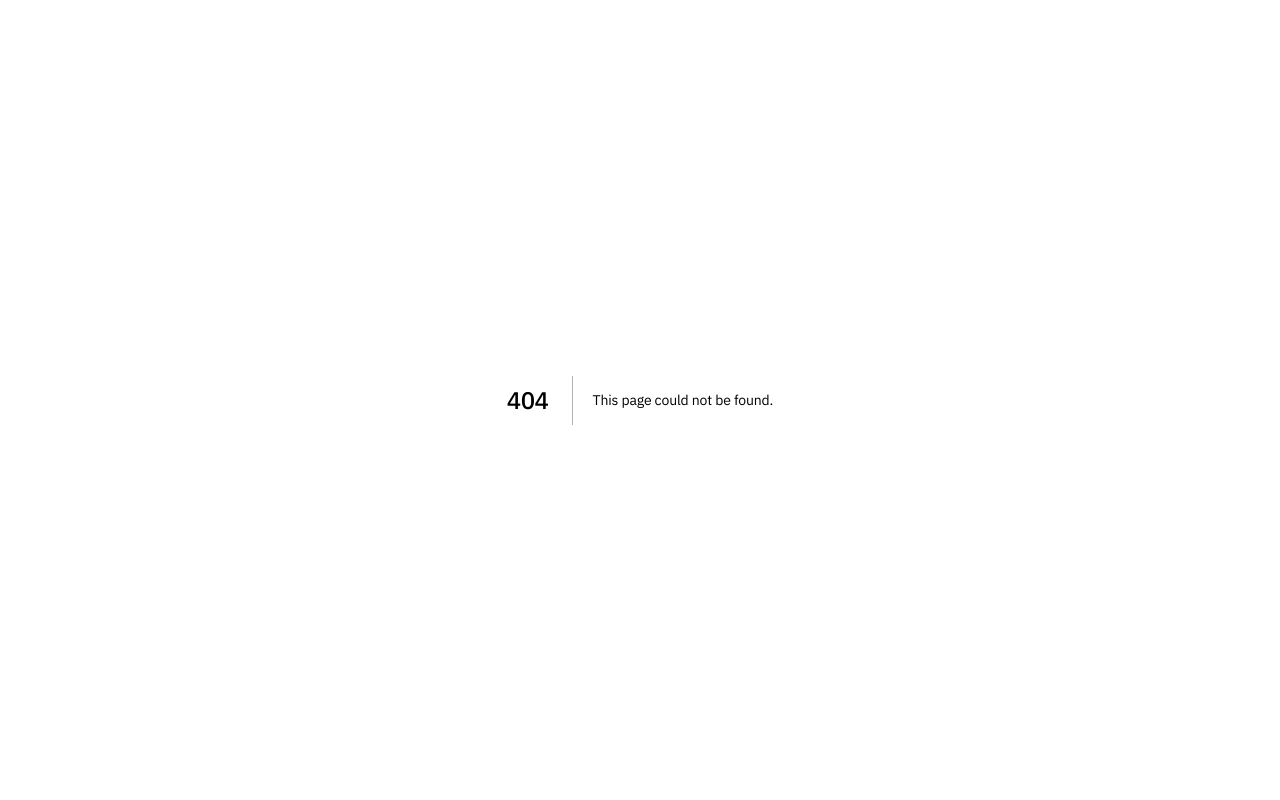
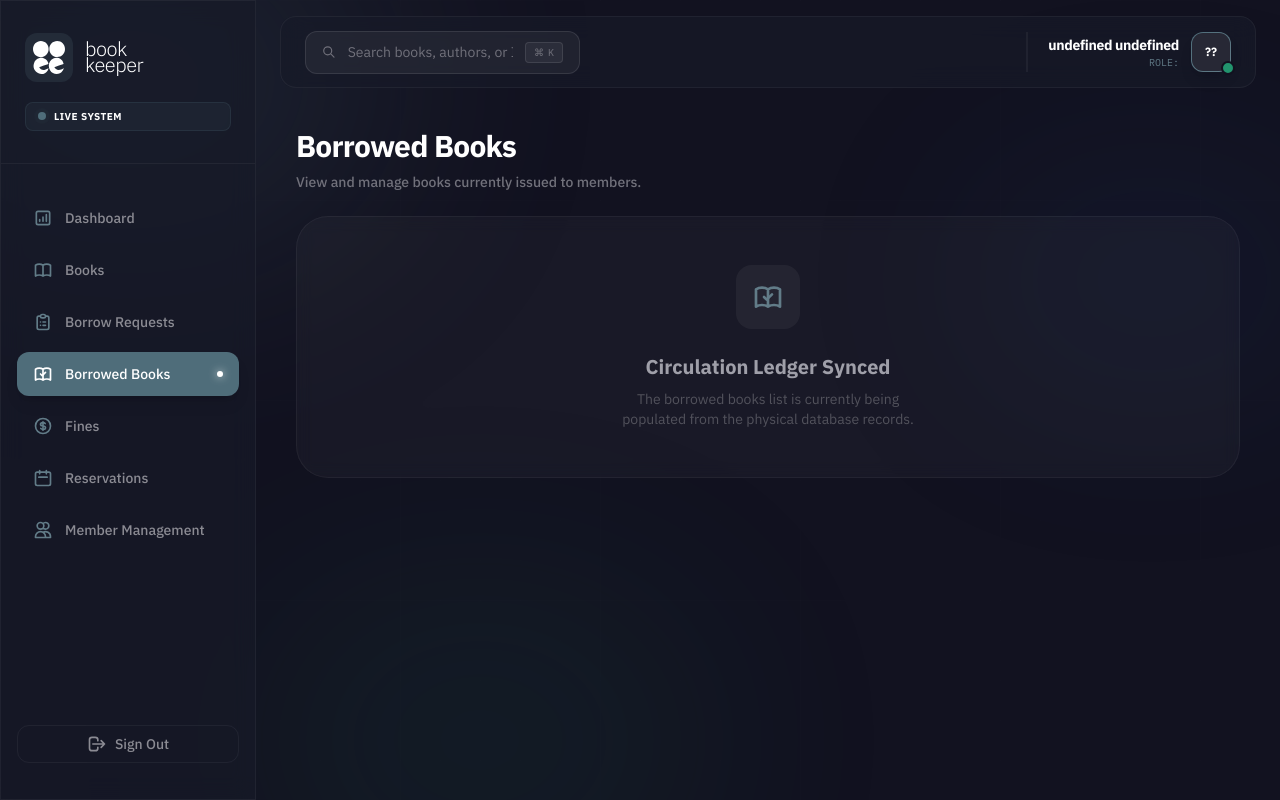
Before and after one commit to Ferdus615/Library_Management_Frontend, a Next.js app: page /admin/borrowed-books in a window 1280 px wide. Before the commit this address had no page. Built offline with nearby package versions, Linux system fonts and the light colour scheme; no server answers.

Commit message:
modified the admin sidebar

```diff
--- a/app/admin/books/page.tsx
+++ b/app/admin/books/page.tsx
@@ -17,7 +17,15 @@ export default function AdminBooksPage() {
           </p>
         </div>
 
-        <div className="flex justify-end">
+        <div className="flex justify-end gap-3">
+          <Link href="/admin/category-management">
+            <Button
+              variant="outline"
+              className="rounded-2xl px-6 border-white/5 hover:bg-white/5 text-zinc-400"
+            >
+              Manage Categories
+            </Button>
+          </Link>
           <Link href="/admin/books/add">
             <Button className="rounded-2xl px-6 flex items-center gap-2">
               <span className="text-lg">+</span>
--- /dev/null
+++ b/app/admin/borrowed-books/page.tsx
@@ -0,0 +1,50 @@
+"use client";
+
+import React from "react";
+
+export default function AdminBorrowedBooksPage() {
+  return (
+    <div className="space-y-6">
+      <div className="flex flex-col gap-2">
+        <h1 className="text-3xl font-black text-white tracking-tight">
+          Borrowed Books
+        </h1>
+        <p className="text-sm text-zinc-500 font-medium">
+          View and manage books currently issued to members.
+        </p>
+      </div>
+
+      <div className="glass-light rounded-[2rem] border-white/5 p-12 text-center">
+        <div className="w-16 h-16 bg-white/5 rounded-2xl flex items-center justify-center mx-auto mb-6 text-(--clr-primary-a10)">
+          <svg
+            xmlns="http://www.w3.org/2000/svg"
+            className="h-8 w-8"
+            fill="none"
+            viewBox="0 0 24 24"
+            stroke="currentColor"
+          >
+            <path
+              strokeLinecap="round"
+              strokeLinejoin="round"
+              strokeWidth={2}
+              d="M12 6.253v13m0-13C10.832 5.477 9.246 5 7.5 5S4.168 5.477 3 6.253v13C4.168 18.477 5.754 18 7.5 18s3.332.477 4.5 1.253m0-13C13.168 5.477 14.754 5 16.5 5c1.747 0 3.332.477 4.5 1.253v13C19.832 18.477 18.247 18 16.5 18c-1.746 0-3.332.477-4.5 1.253"
+            />
+            <path
+              strokeLinecap="round"
+              strokeLinejoin="round"
+              strokeWidth={2}
+              d="M9 12l2 2 4-4"
+            />
+          </svg>
+        </div>
+        <h3 className="text-xl font-bold text-zinc-400">
+          Circulation Ledger Synced
+        </h3>
+        <p className="text-sm text-zinc-600 max-w-xs mx-auto mt-2">
+          The borrowed books list is currently being populated from the physical
+          database records.
+        </p>
+      </div>
+    </div>
+  );
+}
--- a/components/admin/AdminSidebar.tsx
+++ b/components/admin/AdminSidebar.tsx
@@ -54,6 +54,47 @@ const navItems: NavItem[] = [
     ),
   },
   {
+    label: "Borrow Requests",
+    href: "/admin/borrow-request",
+    icon: (
+      <svg
+        xmlns="http://www.w3.org/2000/svg"
+        className="h-5 w-5"
+        fill="none"
+        viewBox="0 0 24 24"
+        stroke="currentColor"
+        strokeWidth={2}
+      >
+        <path
+          strokeLinecap="round"
+          strokeLinejoin="round"
+          d="M9 5H7a2 2 0 00-2 2v12a2 2 0 002 2h10a2 2 0 002-2V7a2 2 0 00-2-2h-2M9 5a2 2 0 002 2h2a2 2 0 002-2M9 5a2 2 0 012-2h2a2 2 0 012 2m-3 7h3m-3 4h3m-6-4h.01M9 16h.01"
+        />
+      </svg>
+    ),
+  },
+  {
+    label: "Borrowed Books",
+    href: "/admin/borrowed-books",
+    icon: (
+      <svg
+        xmlns="http://www.w3.org/2000/svg"
+        className="h-5 w-5"
+        fill="none"
+        viewBox="0 0 24 24"
+        stroke="currentColor"
+        strokeWidth={2}
+      >
+        <path
+          strokeLinecap="round"
+          strokeLinejoin="round"
+          d="M12 6.253v13m0-13C10.832 5.477 9.246 5 7.5 5S4.168 5.477 3 6.253v13C4.168 18.477 5.754 18 7.5 18s3.332.477 4.5 1.253m0-13C13.168 5.477 14.754 5 16.5 5c1.747 0 3.332.477 4.5 1.253v13C19.832 18.477 18.247 18 16.5 18c-1.746 0-3.332.477-4.5 1.253"
+        />
+        <path strokeLinecap="round" strokeLinejoin="round" d="M9 12l2 2 4-4" />
+      </svg>
+    ),
+  },
+  {
     label: "Fines",
     href: "/admin/fines",
     icon: (
@@ -74,26 +115,6 @@ const navItems: NavItem[] = [
     ),
   },
   {
-    label: "Borrow Requests",
-    href: "/admin/borrow-request",
-    icon: (
-      <svg
-        xmlns="http://www.w3.org/2000/svg"
-        className="h-5 w-5"
-        fill="none"
-        viewBox="0 0 24 24"
-        stroke="currentColor"
-        strokeWidth={2}
-      >
-        <path
-          strokeLinecap="round"
-          strokeLinejoin="round"
-          d="M9 5H7a2 2 0 00-2 2v12a2 2 0 002 2h10a2 2 0 002-2V7a2 2 0 00-2-2h-2M9 5a2 2 0 002 2h2a2 2 0 002-2M9 5a2 2 0 012-2h2a2 2 0 012 2m-3 7h3m-3 4h3m-6-4h.01M9 16h.01"
-        />
-      </svg>
-    ),
-  },
-  {
     label: "Reservations",
     href: "/admin/reservations",
     icon: (
@@ -109,26 +130,6 @@ const navItems: NavItem[] = [
           strokeLinecap="round"
           strokeLinejoin="round"
           d="M8 7V3m8 4V3m-9 8h10M5 21h14a2 2 0 002-2V7a2 2 0 00-2-2H5a2 2 0 00-2 2v12a2 2 0 002 2z"
-        />
-      </svg>
-    ),
-  },
-  {
-    label: "Category Management",
-    href: "/admin/category-management",
-    icon: (
-      <svg
-        xmlns="http://www.w3.org/2000/svg"
-        className="h-5 w-5"
-        fill="none"
-        viewBox="0 0 24 24"
-        stroke="currentColor"
-        strokeWidth={2}
-      >
-        <path
-          strokeLinecap="round"
-          strokeLinejoin="round"
-          d="M19 11H5m14 0a2 2 0 012 2v6a2 2 0 01-2 2H5a2 2 0 01-2-2v-6a2 2 0 012-2m14 0V9a2 2 0 00-2-2M5 11V9a2 2 0 012-2m0 0V5a2 2 0 012-2h6a2 2 0 012 2v2M7 7h10"
         />
       </svg>
     ),
--- a/components/layout/Sidebar.tsx
+++ b/components/layout/Sidebar.tsx
@@ -172,7 +172,7 @@ export default function Sidebar({ isOpen, onClose }: SidebarProps) {
                 key={item.href}
                 href={item.href}
                 onClick={onClose}
-                className={`flex items-center gap-3 px-4 py-3.5 rounded-xl text-sm font-medium transition-all duration-300 group
+                className={`flex items-center gap-3 px-4 py-3 rounded-xl text-sm font-medium transition-all duration-300 group
                   ${
                     isActive
                       ? "bg-(--clr-primary-a0) text-white shadow-lg shadow-(--clr-primary-a0)/25"
```
